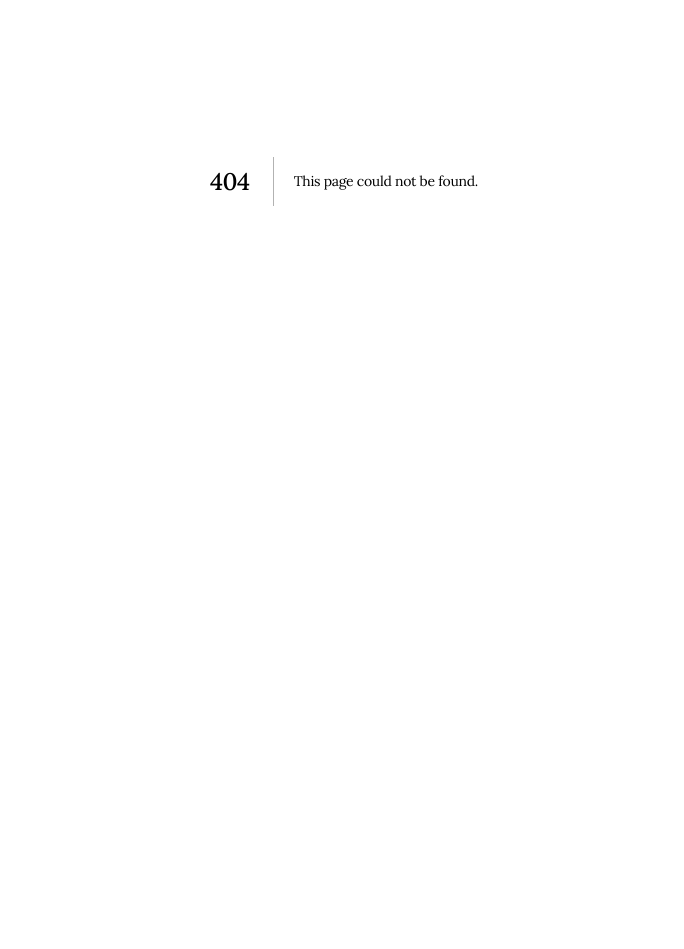
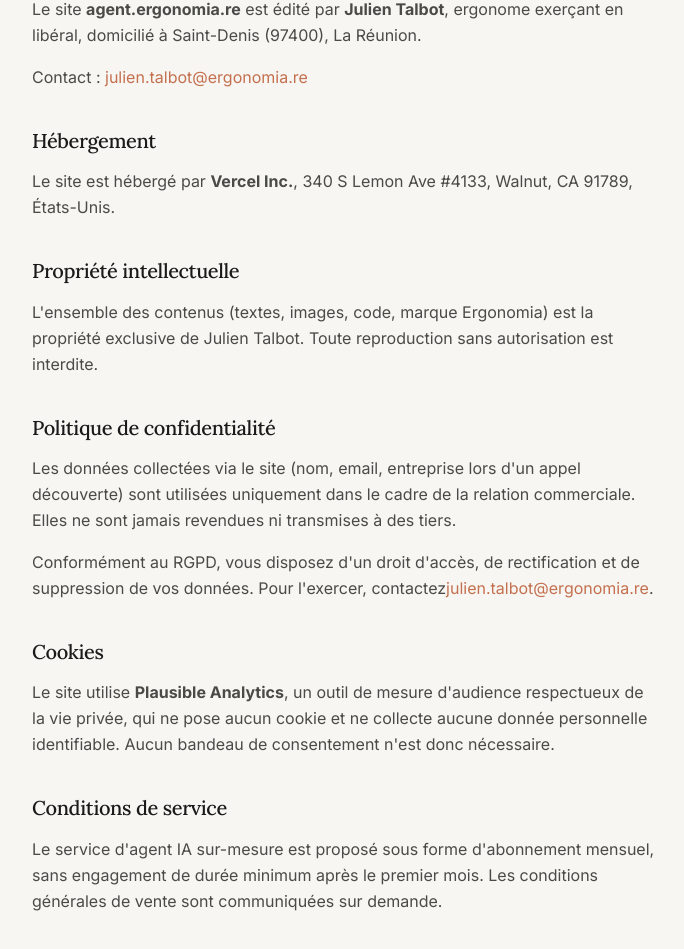
Before and after one commit to Julientalbot/agent-ergonomia, a Next.js app: page /mentions-legales in a window 1280 px wide. Before the commit this address had no page. Shown: the part 219-1168 px from the top of the page, without its empty margins (296-980 px from the left). Before the commit the page ends 800 px from the top, so only its background shows below. Built offline with nearby package versions, Linux system fonts and the light colour scheme.

Commit message:
fix: suppression placeholder témoignage + méthode raccourcie + footer contacts + mentions légales

```diff
--- /dev/null
+++ b/src/app/mentions-legales/page.tsx
@@ -0,0 +1,77 @@
+export const metadata = {
+  title: "Mentions légales — Agent IA sur-mesure | Ergonomia",
+  description: "Mentions légales et politique de confidentialité du site agent.ergonomia.re."
+};
+
+export default function MentionsLegales() {
+  return (
+    <main className="bg-background text-foreground min-h-screen">
+      <div className="max-w-2xl mx-auto px-6 py-24">
+        <h1 className="font-serif font-medium text-3xl mb-12">Mentions légales</h1>
+
+        <section className="mb-10 space-y-4">
+          <h2 className="font-serif text-xl mb-4">Éditeur du site</h2>
+          <p className="text-muted leading-relaxed">
+            Le site <strong>agent.ergonomia.re</strong> est édité par <strong>Julien Talbot</strong>,
+            ergonome exerçant en libéral, domicilié à Saint-Denis (97400), La Réunion.
+          </p>
+          <p className="text-muted leading-relaxed">
+            Contact : <a href="mailto:julien.talbot@ergonomia.re" className="text-accent hover:underline">
+              julien.talbot@ergonomia.re
+            </a>
+          </p>
+        </section>
+
+        <section className="mb-10 space-y-4">
+          <h2 className="font-serif text-xl mb-4">Hébergement</h2>
+          <p className="text-muted leading-relaxed">
+            Le site est hébergé par <strong>Vercel Inc.</strong>, 340 S Lemon Ave #4133,
+            Walnut, CA 91789, États-Unis.
+          </p>
+        </section>
+
+        <section className="mb-10 space-y-4">
+          <h2 className="font-serif text-xl mb-4">Propriété intellectuelle</h2>
+          <p className="text-muted leading-relaxed">
+            L'ensemble des contenus (textes, images, code, marque Ergonomia) est la propriété
+            exclusive de Julien Talbot. Toute reproduction sans autorisation est interdite.
+          </p>
+        </section>
+
+        <section className="mb-10 space-y-4">
+          <h2 className="font-serif text-xl mb-4">Politique de confidentialité</h2>
+          <p className="text-muted leading-relaxed">
+            Les données collectées via le site (nom, email, entreprise lors d'un appel découverte)
+            sont utilisées uniquement dans le cadre de la relation commerciale. Elles ne sont
+            jamais revendues ni transmises à des tiers.
+          </p>
+          <p className="text-muted leading-relaxed">
+            Conformément au RGPD, vous disposez d'un droit d'accès, de rectification et de
+            suppression de vos données. Pour l'exercer, contactez
+            <a href="mailto:julien.talbot@ergonomia.re" className="text-accent hover:underline">
+              julien.talbot@ergonomia.re
+            </a>.
+          </p>
+        </section>
+
+        <section className="mb-10 space-y-4">
+          <h2 className="font-serif text-xl mb-4">Cookies</h2>
+          <p className="text-muted leading-relaxed">
+            Le site utilise <strong>Plausible Analytics</strong>, un outil de mesure d'audience
+            respectueux de la vie privée, qui ne pose aucun cookie et ne collecte aucune donnée
+            personnelle identifiable. Aucun bandeau de consentement n'est donc nécessaire.
+          </p>
+        </section>
+
+        <section className="space-y-4">
+          <h2 className="font-serif text-xl mb-4">Conditions de service</h2>
+          <p className="text-muted leading-relaxed">
+            Le service d'agent IA sur-mesure est proposé sous forme d'abonnement mensuel,
+            sans engagement de durée minimum après le premier mois. Les conditions générales
+            de vente sont communiquées sur demande.
+          </p>
+        </section>
+      </div>
+    </main>
+  );
+}
--- a/src/app/page.tsx
+++ b/src/app/page.tsx
@@ -354,18 +354,8 @@ export default function Home() {
               },
               {
                 step: "Étape 02",
-                title: "Configuration",
-                text: "Je configure un agent qui comprend VOTRE contexte. Pas un bot générique — un agent qui sait qui vous êtes.",
-              },
-              {
-                step: "Étape 03",
-                title: "Proactivité",
-                text: "Votre agent n'attend pas que vous demandiez. Il rappelle, suggère, agit — à partir de ce que j'ai compris de vous.",
-              },
-              {
-                step: "Étape 04",
-                title: "Ajustement continu",
-                text: "Chaque mois, je revois, j'ajuste, j'optimise. L'agent s'améliore au fil de votre travail.",
+                title: "Configuration & proactivité",
+                text: "Je configure un agent qui comprend VOTRE contexte. Il rappelle, suggère, agit — et s'améliore chaque mois sans que vous ayez à demander.",
               },
             ].map((item, i) => (
               <Reveal key={i}>
@@ -439,22 +429,6 @@ export default function Home() {
               <br />
               <span className="text-accent-light font-medium">L'agent agit parce qu'il vous connaît.</span>
             </p>
-          </Reveal>
-        </div>
-      </section>
-
-      {/* ─── TÉMOIGNAGE ─── */}
-      <section className="relative py-20 md:py-24">
-        <div className="max-w-2xl mx-auto px-6">
-          <Reveal>
-            <div className="text-center">
-              <p className="font-mono text-xs tracking-[0.2em] uppercase text-muted-light mb-4">
-                Retours clients
-              </p>
-              <p className="text-muted italic">
-                Premiers témoignages en collecte — à paraître prochainement.
-              </p>
-            </div>
           </Reveal>
         </div>
       </section>
@@ -626,8 +600,17 @@ export default function Home() {
 
       {/* ─── FOOTER ─── */}
       <footer className="py-10 border-t border-dark-border bg-dark">
-        <div className="max-w-4xl mx-auto px-6 flex flex-col md:flex-row md:justify-between md:items-center gap-3 text-sm text-dark-muted">
-          <p>&copy; {new Date().getFullYear()} Ergonomia</p>
+        <div className="max-w-4xl mx-auto px-6 flex flex-col md:flex-row md:justify-between md:items-center gap-4 text-sm text-dark-muted">
+          <div className="flex flex-col gap-1">
+            <p>&copy; {new Date().getFullYear()} Ergonomia — Julien Talbot</p>
+            <a
+              href="mailto:julien.talbot@ergonomia.re"
+              className="text-accent-light hover:text-accent transition-colors duration-200"
+            >
+              julien.talbot@ergonomia.re
+            </a>
+          </div>
+          <div className="flex gap-4 items-center">
             <a
               href="https://www.linkedin.com/in/julien-talbot-ergonome/"
               target="_blank"
@@ -636,6 +619,11 @@ export default function Home() {
             >
               LinkedIn
             </a>
+            <span className="text-dark-border">·</span>
+            <a href="/mentions-legales" className="text-dark-muted hover:text-accent transition-colors duration-200">
+              Mentions légales
+            </a>
+          </div>
         </div>
       </footer>
     </main>
```
Lines whose indentation alone changed are shown as unchanged.
